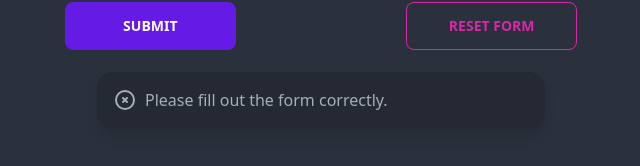
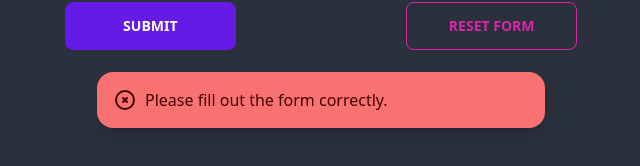
Before and after one commit to PellyDev/msgboard-repo, a React (Vite) app: page / in a window 1280 px wide. Both pictures are taken after typing "Sample", "Sample", "Sample123", "Sample" into the empty fields and a click on the button "SUBMIT". Shown: the part 592-758 px from the top of the page, without its empty margins (319-959 px from the left). Built offline with nearby package versions, Linux system fonts and the light colour scheme; no server answers; the HTML template or start-up script is replaced by a standard one.

Commit message:
fix alert styling

```diff
--- a/src/components/Toast.tsx
+++ b/src/components/Toast.tsx
@@ -80,8 +80,11 @@ export default function Toast(props: TProps) {
         )
     }
 
-    const alertType = "alert-" + type
+    let alertType = null
 
+    if (type === "info") alertType = "alert-info"
+    else if (type === "success") alertType = "alert-success"
+    else alertType = "alert-error"
     return (
         <div
             className={`alert ${alertType} shadow-lg max-w-md fixed bottom-[10%] left-1/2 -translate-x-[50%] cursor-pointer hover:brightness-75 transition-[filter]`}
```
